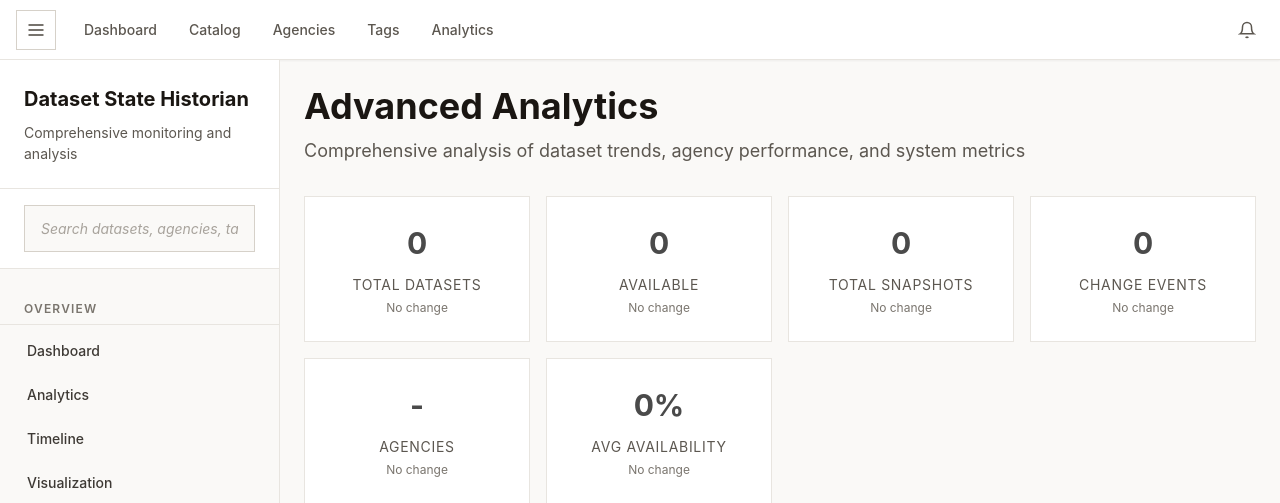
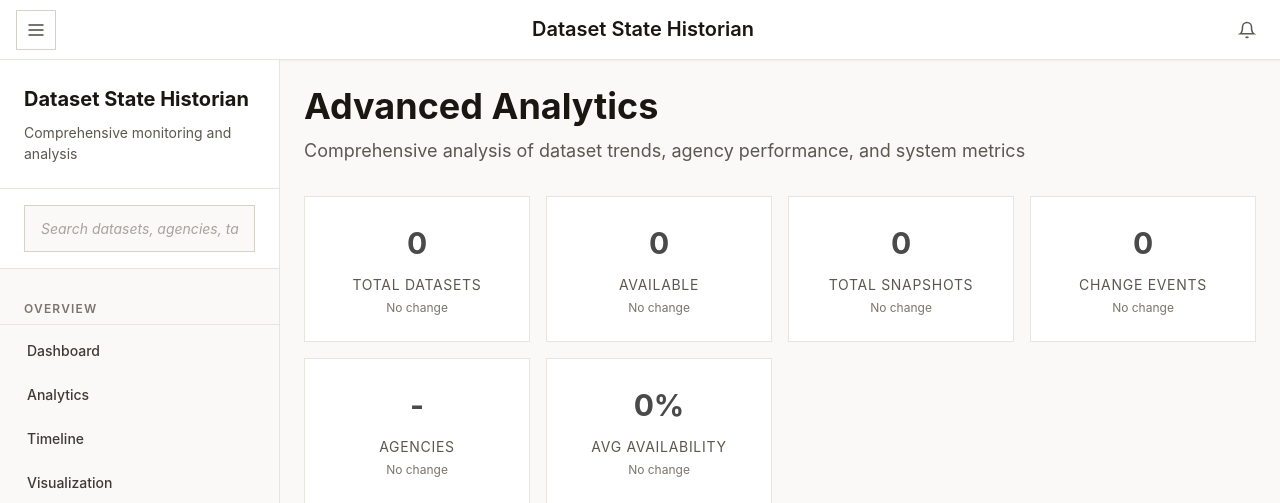
Before and after one commit to hamidahoderinwale/datagov-watcher, a Flask app: page /metrics in a window 1280 px wide. Shown: the top 503 px of the page. Run offline with Flask 3, Linux system fonts and the light colour scheme; data that the repository does not hold is empty; parts of the project's set-up code (start-up, migrations or seed data) failed here and were passed over; some libraries are stand-ins or nearby versions; some web fonts are replaced.

Commit message:
Fix duplicate navigation by removing top nav links and adding app title

```diff
--- a/web/static/css/top-nav.css
+++ b/web/static/css/top-nav.css
@@ -44,40 +44,28 @@
 }
 
 
-/* Top Navigation Links */
-.top-nav-links {
+/* App Title */
+.app-title {
+    flex: 1;
     display: flex;
     align-items: center;
-    gap: var(--space-2);
+    justify-content: center;
 }
 
-.top-nav-link {
-    padding: var(--space-2) var(--space-3);
-    color: var(--gray-600);
-    text-decoration: none;
-    font-size: var(--text-sm);
-    font-weight: var(--font-medium);
-    border-radius: 0;
-    transition: all var(--transition-fast);
-    white-space: nowrap;
-}
-
-.top-nav-link:hover {
+.app-title h1 {
+    font-size: 1.25rem;
+    font-weight: 600;
     color: var(--gray-900);
-    background: var(--gray-50);
-}
-
-.top-nav-link.active {
-    color: var(--primary);
-    background: var(--primary-light);
+    margin: 0;
+    text-align: center;
 }
 
 /* Main content positioning handled by sidebar.css */
 
 /* Responsive Design */
 @media (max-width: 1024px) {
-    .top-nav-links {
-        display: none;
+    .app-title h1 {
+        font-size: 1.125rem;
     }
 }
 
@@ -95,4 +83,8 @@
         width: 36px;
         height: 36px;
     }
+
+    .app-title h1 {
+        font-size: 1rem;
+    }
 }
--- a/web/templates/layouts/layout.html
+++ b/web/templates/layouts/layout.html
@@ -26,13 +26,9 @@
             </button>
 
 
-            <!-- Top Navigation Links -->
-            <div class="top-nav-links">
-                <a href="/" class="top-nav-link {% if request.endpoint == 'index' %}active{% endif %}">Dashboard</a>
-                <a href="/catalog" class="top-nav-link {% if request.endpoint == 'catalog' %}active{% endif %}">Catalog</a>
-                <a href="/agencies" class="top-nav-link {% if request.endpoint == 'agencies' %}active{% endif %}">Agencies</a>
-                <a href="/tags" class="top-nav-link {% if request.endpoint == 'tags' %}active{% endif %}">Tags</a>
-                <a href="/metrics" class="top-nav-link {% if request.endpoint == 'metrics' %}active{% endif %}">Analytics</a>
+            <!-- App Title (replaces duplicate navigation) -->
+            <div class="app-title">
+                <h1>Dataset State Historian</h1>
             </div>
 
             <!-- Notification System -->
```
